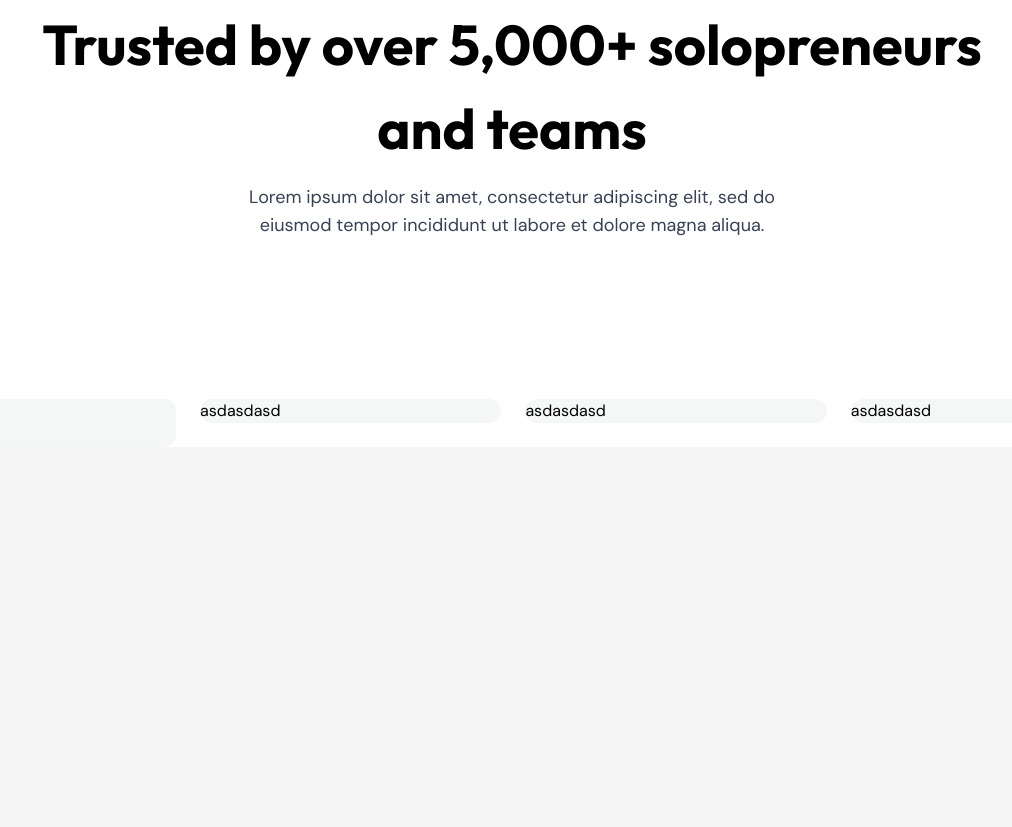
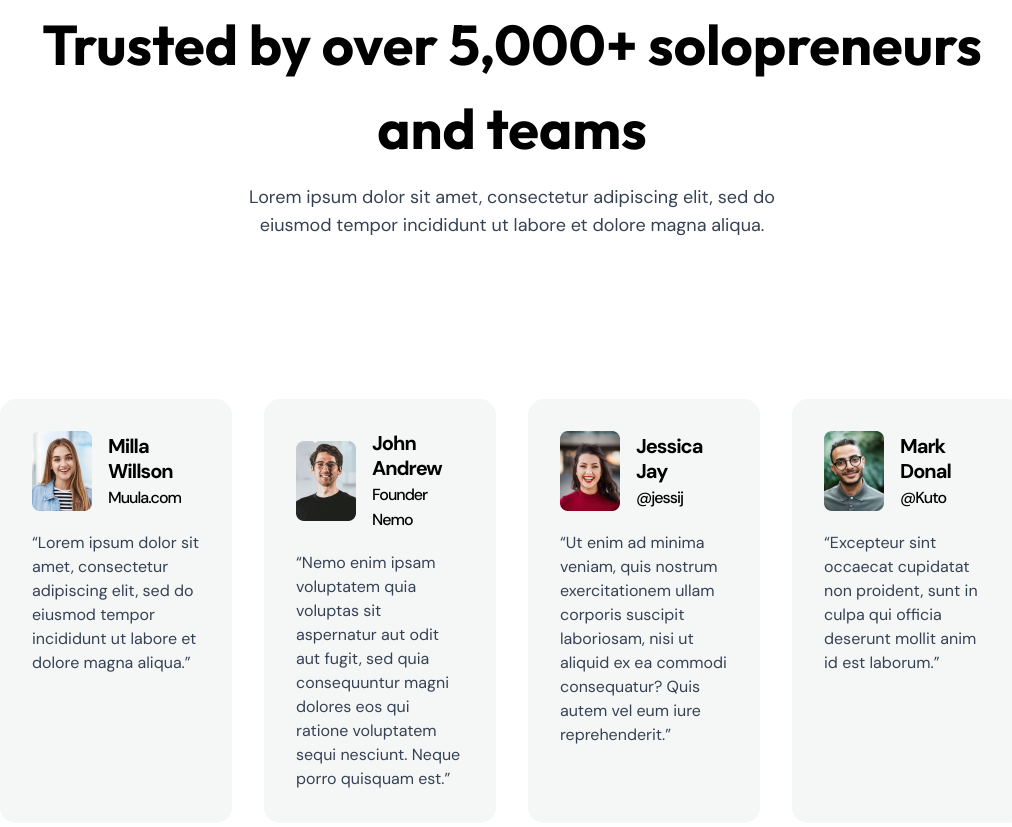
Before and after one commit to neluttu/saas-landing-page, a plain HTML site: page index.html in a window 1280 px wide. Shown: the part 6358-7185 px from the top of the page, without its empty margins (128-1140 px from the left). Before the commit the page ends 6805 px from the top, so only its background shows below. Drawn offline with Linux system fonts and the light colour scheme.

Commit message:
Added testimonials

```diff
--- a/index.html
+++ b/index.html
@@ -262,15 +262,55 @@
             <p class="text-center text-lg text-[#364153] my-3 font-normal max-w-xl mx-auto">Lorem ipsum dolor sit amet, consectetur adipiscing elit, sed do eiusmod tempor incididunt ut labore et dolore magna aliqua.</p>
         </div>
 
-        <ul class="flex items-start justify-evenly gap-6">
-            <li class="w-1/4 bg-[#F5F7F7] rounded-xl self-stretch p-6">
-                <div class="flex items-center justify-center gap-4">
-
+        <ul class="flex items-start justify-evenly gap-8 w-full px-32 mb-32">
+            <li class="w-1/4 bg-[#F5F7F7] rounded-2xl self-stretch p-8">
+                <div class="flex items-center justify-start gap-4 leading-tight">
+                    <img src="https://neluttu.github.io/saas-landing-page/images/avatar_01.png" class="w-[60px]">
+                    <span class="font-semibold text-[20px] tracking-tighter">
+                        <span class="block">Milla Willson</span>
+                        <small class="font-medium">Muula.com</small>
+                    </span>
                 </div>
+                <p class="mt-5 inline-block text-[#364153]">
+                    “Lorem ipsum dolor sit amet, consectetur adipiscing elit, sed do eiusmod tempor incididunt ut labore et dolore magna aliqua.”
+                </p>
             </li>
-            <li class="w-1/4 bg-[#F5F7F7] rounded-xl">asdasdasd</li>
-            <li class="w-1/4 bg-[#F5F7F7] rounded-xl">asdasdasd</li>
-            <li class="w-1/4 bg-[#F5F7F7] rounded-xl">asdasdasd</li>
+            <li class="w-1/4 bg-[#F5F7F7] rounded-2xl self-stretch p-8">
+                <div class="flex items-center justify-start gap-4 leading-tight">
+                    <img src="https://neluttu.github.io/saas-landing-page/images/avatar_02.png" class="w-[60px]">
+                    <span class="font-semibold text-[20px] tracking-tighter">
+                        <span class="block">John Andrew</span>
+                        <small class="font-medium">Founder Nemo</small>
+                    </span>
+                </div>
+                <p class="mt-5 inline-block text-[#364153]">
+                    “Nemo enim ipsam voluptatem quia voluptas sit aspernatur aut odit aut fugit, sed quia consequuntur magni dolores eos qui ratione voluptatem sequi nesciunt. Neque porro quisquam est.”
+                </p>
+            </li>
+            <li class="w-1/4 bg-[#F5F7F7] rounded-2xl self-stretch p-8">
+                <div class="flex items-center justify-start gap-4 leading-tight">
+                    <img src="https://neluttu.github.io/saas-landing-page/images/avatar_03.png" class="w-[60px]">
+                    <span class="font-semibold text-[20px] tracking-tighter">
+                        <span class="block">Jessica Jay</span>
+                        <small class="font-medium">@jessij</small>
+                    </span>
+                </div>
+                <p class="mt-5 inline-block text-[#364153]">
+                    “Ut enim ad minima veniam, quis nostrum exercitationem ullam corporis suscipit laboriosam, nisi ut aliquid ex ea commodi consequatur? Quis autem vel eum iure reprehenderit.”
+                </p>
+            </li>
+            <li class="w-1/4 bg-[#F5F7F7] rounded-2xl self-stretch p-8">
+                <div class="flex items-center justify-start gap-4 leading-tight">
+                    <img src="https://neluttu.github.io/saas-landing-page/images/avatar_04.png" class="w-[60px]">
+                    <span class="font-semibold text-[20px] tracking-tighter">
+                        <span class="block">Mark Donal</span>
+                        <small class="font-medium">@Kuto</small>
+                    </span>
+                </div>
+                <p class="mt-5 inline-block text-[#364153]">
+                    “Excepteur sint occaecat cupidatat non proident, sunt in culpa qui officia deserunt mollit anim id est laborum.”
+                </p>
+            </li>
         </ul>
     </div>
 </body>
```
Also changed, not shown: styles.css.
